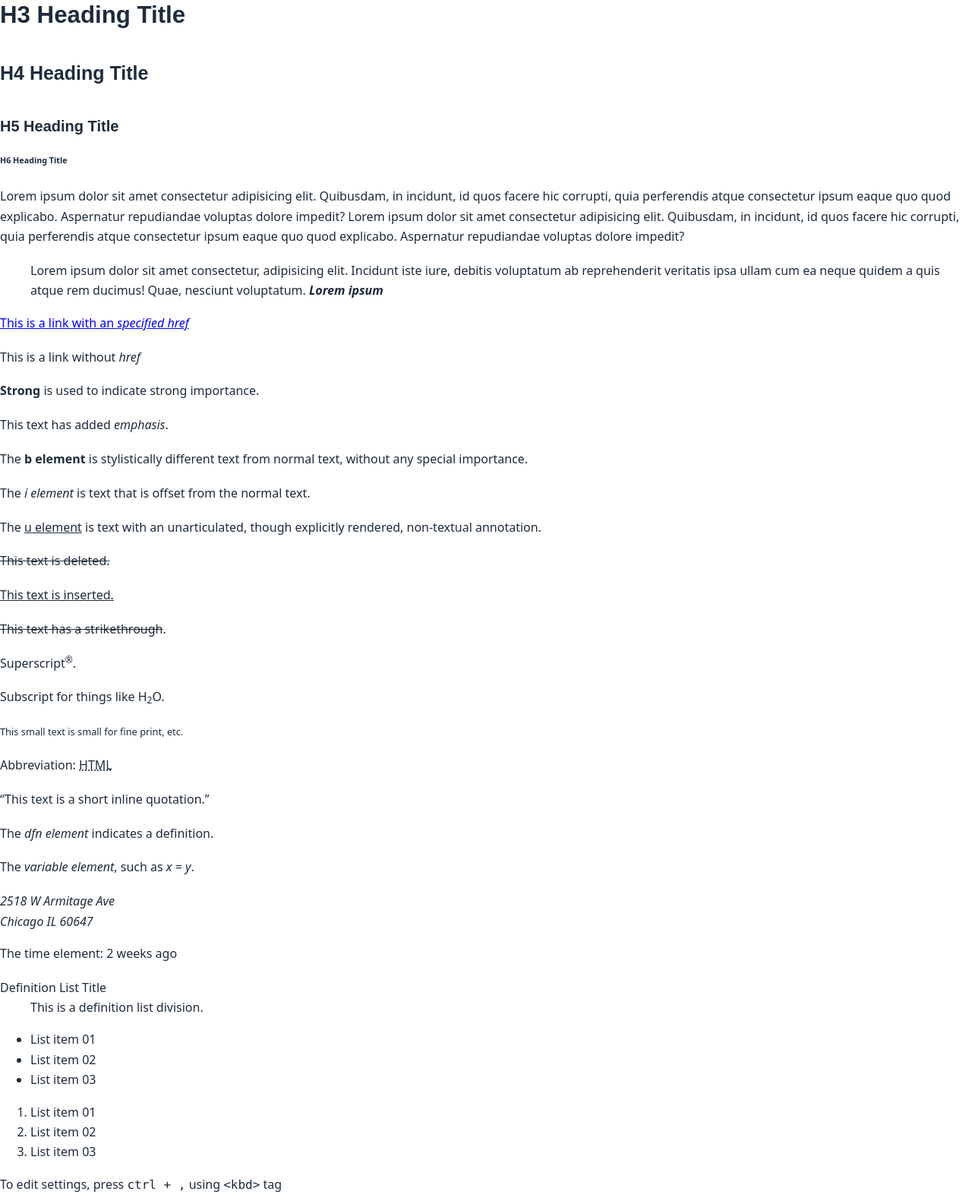
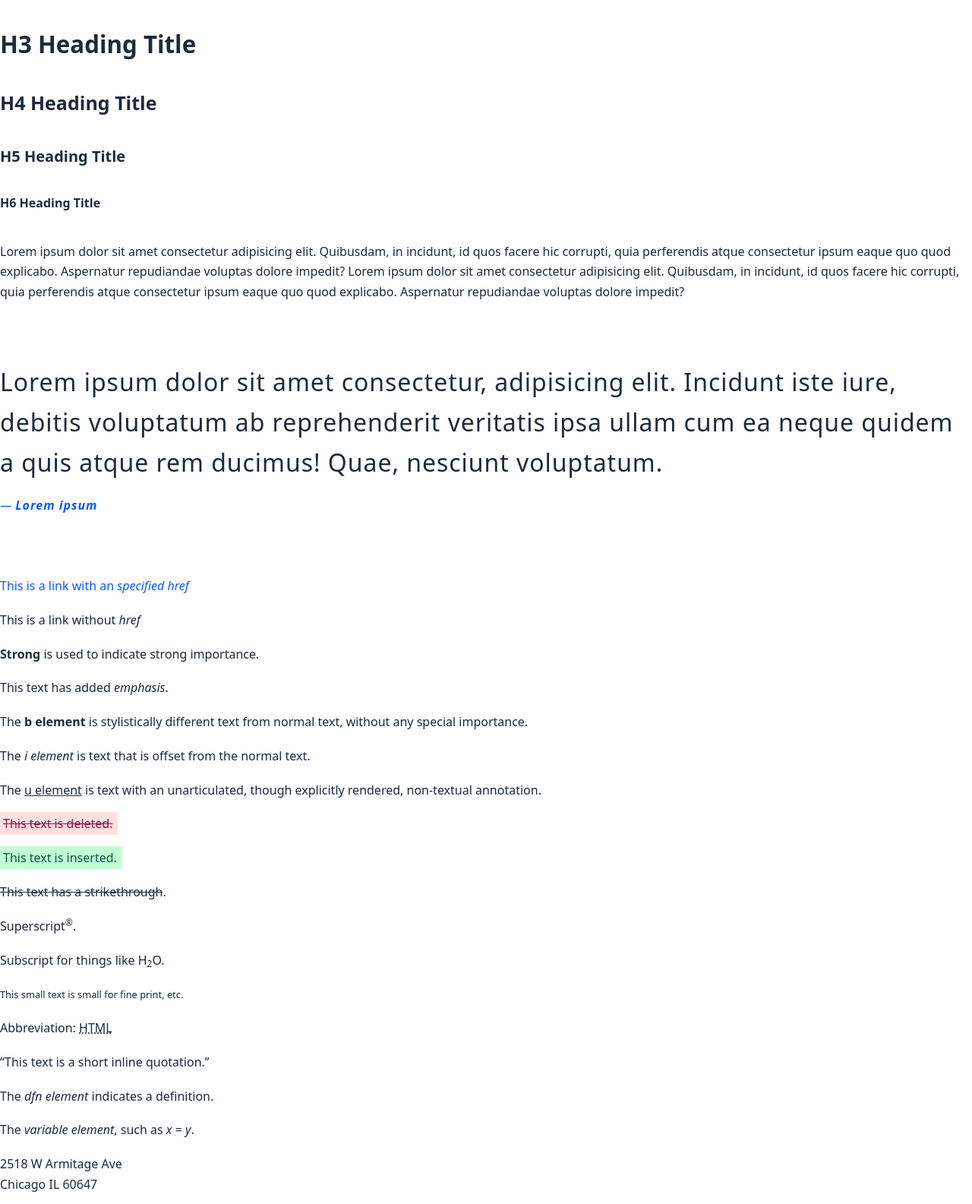
Before and after one commit to giotramu/css-kit, a website: page demo/index.html in a window 1280 px wide. Shown: the part 787-2372 px from the top of the page at 76% size. Drawn offline with nearby package versions, Linux system fonts and the light colour scheme; files that its build step writes are made by us from their sources.

Commit message:
feat(elements): style some html elements

```diff
--- a/demo/index.html
+++ b/demo/index.html
@@ -579,17 +579,17 @@ p q r s t u v w x y z { | } ~</pre
           Dialog
           <img
             src="https://raw.githubusercontent.com/alrra/browser-logos/master/src/chrome/chrome_32x32.png"
-            width="16px"
+            width="20px"
             alt="Google Chrome"
           />
           <img
             src="https://raw.githubusercontent.com/alrra/browser-logos/master/src/opera/opera_32x32.png"
-            width="16px"
+            width="20px"
             alt="Opera"
           />
           <img
             src="https://raw.githubusercontent.com/alrra/browser-logos/master/src/edge/edge_32x32.png"
-            width="16px"
+            width="20px"
             alt="Chromium Edge"
           />
         </h3>
@@ -604,22 +604,22 @@ p q r s t u v w x y z { | } ~</pre
           <small>styled only on</small>
           <img
             src="https://raw.githubusercontent.com/alrra/browser-logos/master/src/chrome/chrome_32x32.png"
-            width="16px"
+            width="20px"
             alt="Google Chrome"
           />
           <img
             src="https://raw.githubusercontent.com/alrra/browser-logos/master/src/safari/safari_32x32.png"
-            width="16px"
+            width="20px"
             alt="Apple Safari"
           />
           <img
             src="https://raw.githubusercontent.com/alrra/browser-logos/master/src/opera/opera_32x32.png"
-            width="16px"
+            width="20px"
             alt="Opera"
           />
           <img
             src="https://raw.githubusercontent.com/alrra/browser-logos/master/src/edge/edge_32x32.png"
-            width="16px"
+            width="20px"
             alt="Chromium Edge"
           />
         </h3>
--- /dev/null
+++ b/src/abstract/_custom-properties.scss
@@ -0,0 +1,66 @@
+/**
+ * CSS Custom Properties
+ */
+:root {
+  // 1. Personal brand colors.
+  --color-accent: hsl(221, 97%, 52%); /* 1 */
+  --color-gray: hsl(208, 28%, 86%); /* 1 */
+  --color-dark: hsl(212, 34%, 17%); /* 1 */
+  --color-light: #fff; /* 1 */
+
+  // 2. Global document styles.
+  --ck-root-font-size: 100%;
+  --ck-body-foreground: var(--color-dark);
+  --ck-body-background: var(--color-light);
+  --ck-body-font-size: 1rem;
+  --ck-body-line-height: 1.65;
+  --ck-scroll-padding: 100px;
+  --ck-scroll-behavior: smooth;
+
+  // 4. a11y
+  --ck-selection-foreground: var(--color-light);
+  --ck-selection-background: hsl(221, 97%, 52%);
+  --ck-outline-style: 2px solid;
+  --ck-outline-color: var(--color-accent);
+
+  // 5. <a>
+  --ck-link-foreground: var(--color-accent);
+  --ck-link-active-foreground: var(--color-accent);
+
+  // 6. <blockquote> & <cite>
+  --ck-blockquote-font-size: 2rem;
+  --ck-cite-foreground: var(--color-accent);
+  --ck-cite-font-size: 1rem;
+  --ck-cite-start-sign: '—';
+
+  // 7. <code>
+  --ck-code-border-radius: 2px;
+  --ck-code-background: hsl(220, 10%, 95%);
+
+  // 8. <del>
+  --ck-del-foreground: hsl(337, 74%, 31%);
+  --ck-del-background: hsl(0, 100%, 94%);
+
+  // 9. <h1>, <h2>, etc.
+  --ck-heading-line-height: 1.15;
+
+  // 10. <hr>
+  --ck-hr-height: 2px;
+  --ck-hr-margin: 50px;
+  --ck-hr-background: var(--color-gray);
+
+  // 11. <ins>
+  --ck-ins-foreground: hsl(161, 98%, 18%);
+  --ck-ins-background: hsl(138, 100%, 88%);
+
+  // 12. <kbd>
+  --ck-kbd-color: hsl(233, 34%, 96%);
+  --ck-kbd-border-radius: 4px;
+
+  // 13. <mark>
+  --ck-mark-foreground: var(--color-light);
+  --ck-mark-background: var(--color-accent);
+
+  // 13. <small>
+  --ck-small-font-size: 0.8em;
+}
--- /dev/null
+++ b/src/abstract/_functions.scss
@@ -0,0 +1,14 @@
+/**
+ * Positive integer exponent.
+ */
+@function exponent($number, $exponent) {
+  $value: 1;
+
+  @if $exponent > 0 {
+    @for $i from 1 through $exponent {
+      $value: $value * $number;
+    }
+  }
+
+  @return $value;
+}
--- a/src/common.scss
+++ b/src/common.scss
@@ -1,80 +1,83 @@
+// Abstract
+@import './abstract/custom-properties';
+@import './abstract/functions';
+
 /**
- * CSS Custom Properties:
- * 1. Personal brand colors.
+ ************
+ * Document *
+ ************
  */
-:root {
-  --gt-color-accent: #0c57fb; /* 1 */
-  --gt-color-gray: #d3dde6; /* 1 */
-  --gt-color-dark: #1d2b3b; /* 1 */
-  --gt-color-light: #fff; /* 1 */
+html {
+  font-size: var(--ck-root-font-size);
+  scroll-behavior: var(--ck-scroll-behavior);
+  scroll-padding: var(--ck-scroll-padding);
+}
+
+*::selection {
+  color: var(--ck-selection-foreground);
+  background: var(--ck-selection-background);
+}
+
+*:focus {
+  outline: var(--ck-outline-style) var(--ck-outline-color);
+}
+
+[tabindex='-1'] {
+  outline: none;
+}
+
+*,
+*::before,
+*::after {
+  outline-color: var(--ck-outline-color);
+}
+
+body {
+  color: var(--ck-body-foreground);
+  background-color: var(--ck-body-background);
+  font-size: var(--ck-body-font-size);
+  font-weight: normal;
+  line-height: var(--ck-body-line-height);
 }
 
 /**
- **************
- * Type scale *
- **************
+ ***********************
+ * Basic HTML Elements *
+ ***********************
  */
-html {
-  font-size: 100%; //- 16px
-}
-
-body {
-  color: var(--gt-color-dark);
-  background-color: var(--body-bg-color, var(--gt-color-light));
-  font-weight: normal;
-  line-height: 1.65;
-}
 
 p {
   margin-bottom: 1.15rem;
 }
 
-h1,
-h2,
-h3,
-h4,
-h5 {
-  margin: 2.75rem 0 1.05rem;
-  font-family: giotramu-sans, sans-serif;
-  font-weight: bold;
-  line-height: 1.15;
+address {
+  font-style: normal;
+  line-height: inherit;
 }
 
-h1 {
-  margin-top: 0;
-  font-size: 3.052em;
+dd {
+  margin: 0;
+  padding: 0;
 }
 
-h2 {
-  font-size: 2.441em;
+ol,
+ul {
+  padding-left: 1rem;
 }
 
-h3 {
-  font-size: 1.953em;
-}
-
-h4 {
-  font-size: 1.563em;
-}
-
-h5 {
-  font-size: 1.25em;
-}
-
-small {
-  font-size: 0.8em;
-}
+@import './elements/a';
+@import './elements/blockquote';
+@import './elements/code';
+@import './elements/del';
+@import './elements/headings';
+@import './elements/hr';
+@import './elements/ins';
+@import './elements/kbd';
+@import './elements/mark';
+@import './elements/small';
 
 /**
- * Highlight the body text on selection.
+ **************************
+ * Advanced HTML Elements *
+ **************************
  */
-*::selection {
-  color: var(--gt-color-light);
-  background: hsla(221, 97, 52, 80%);
-}
-
-/**
- *****************
- * HTML Elements *
- *****************
- */
--- /dev/null
+++ b/src/elements/_a.scss
@@ -0,0 +1,10 @@
+a:link,
+a:visited {
+  color: var(--ck-link-foreground);
+  text-decoration: none;
+  transition: color 100ms linear;
+
+  &:hover {
+    color: var(--ck-link-active-foreground);
+  }
+}
--- /dev/null
+++ b/src/elements/_blockquote.scss
@@ -0,0 +1,23 @@
+blockquote {
+  margin: 2.5em 0;
+  padding: 0;
+  font-size: var(--ck-blockquote-font-size);
+  line-height: calc(var(--ck-global-line-height) / 1.2);
+  letter-spacing: 0.03em;
+
+  > * {
+    font-size: inherit;
+  }
+
+  cite {
+    display: block;
+    margin-top: calc(var(--ck-cite-font-size));
+    color: var(--ck-cite-foreground);
+    font-size: var(--ck-cite-font-size);
+
+    &::before {
+      content: var(--ck-cite-start-sign);
+      margin-right: 4px;
+    }
+  }
+}
--- /dev/null
+++ b/src/elements/_code.scss
@@ -0,0 +1,7 @@
+p code {
+  display: inline-block;
+  margin: 2px 0;
+  border-radius: var(--ck-code-border-radius);
+  padding: 0 4px;
+  background-color: var(--ck-code-background);
+}
--- /dev/null
+++ b/src/elements/_del.scss
@@ -0,0 +1,6 @@
+del {
+  padding: 2px 4px;
+  color: var(--ck-del-foreground);
+  background-color: var(--ck-del-background);
+  box-shadow: 0 0 0 2px var(--ck-del-background);
+}
--- /dev/null
+++ b/src/elements/_headings.scss
@@ -0,0 +1,37 @@
+$heading-scale: 1.25;
+
+h1,
+h2,
+h3,
+h4,
+h5 {
+  margin: 2.75rem 0 1.05rem;
+  font-family: giotramu-sans, inherit;
+  font-weight: bold;
+  line-height: var(--ck-heading-line-height);
+}
+
+h1 {
+  margin-top: 0;
+  font-size: calc(var(--ck-body-font-size) * #{exponent($heading-scale, 5)});
+}
+
+h2 {
+  font-size: calc(var(--ck-body-font-size) * #{exponent($heading-scale, 4)});
+}
+
+h3 {
+  font-size: calc(var(--ck-body-font-size) * #{exponent($heading-scale, 3)});
+}
+
+h4 {
+  font-size: calc(var(--ck-body-font-size) * #{exponent($heading-scale, 2)});
+}
+
+h5 {
+  font-size: calc(var(--ck-body-font-size) * #{exponent($heading-scale, 1)});
+}
+
+h6 {
+  font-size: var(--ck-body-font-size);
+}
--- /dev/null
+++ b/src/elements/_hr.scss
@@ -0,0 +1,9 @@
+hr {
+  display: block;
+  width: 100%;
+  height: var(--ck-hr-height);
+  margin-top: var(--ck-hr-margin);
+  margin-bottom: var(--ck-hr-margin);
+  border: none;
+  background-color: var(--ck-hr-background);
+}
--- /dev/null
+++ b/src/elements/_ins.scss
@@ -0,0 +1,7 @@
+ins {
+  padding: 2px 4px;
+  color: var(--ck-ins-foreground);
+  background-color: var(--ck-ins-background);
+  box-shadow: 0 0 0 2px var(--ck-ins-background);
+  text-decoration: none;
+}
--- /dev/null
+++ b/src/elements/_kbd.scss
@@ -0,0 +1,6 @@
+kbd {
+  border: 1px solid var(--ck-kbd-color);
+  border-radius: var(--ck-kbd-border-radius);
+  padding: 2px 4px;
+  box-shadow: 0 3px 0 var(--ck-kbd-color), 0 3px 10px rgba(0, 0, 0, 0.05);
+}
--- /dev/null
+++ b/src/elements/_mark.scss
@@ -0,0 +1,5 @@
+mark {
+  color: var(--ck-mark-foreground);
+  background: var(--ck-mark-background);
+  box-shadow: 0 0 0 2px var(--ck-mark-background);
+}
--- /dev/null
+++ b/src/elements/_small.scss
@@ -0,0 +1,3 @@
+small {
+  font-size: var(--ck-small-font-size);
+}
--- a/src/normalizer.scss
+++ b/src/normalizer.scss
@@ -3,15 +3,6 @@
  * Document *
  ************
  */
-
-/**
- * Use a better box model.
- */
-*,
-*::before,
-*::after {
-  box-sizing: border-box;
-}
 
 /**
  * Use a more readable tab size.
@@ -22,12 +13,23 @@
 }
 
 /**
+ * 1. Use a better box model.
  * 1. Correct the line height in all browsers.
  * 2. Prevent adjustments of font size after orientation changes in iOS.
  */
 html {
-  line-height: 1.15; /* 1 */
-  -webkit-text-size-adjust: 100%; /* 2 */
+  box-sizing: border-box; /* 1 */
+  line-height: 1.15; /* 2 */
+  -webkit-text-size-adjust: 100%; /* 3 */
+}
+
+/**
+ * Inherit a better box model.
+ */
+*,
+*::before,
+*::after {
+  box-sizing: inherit;
 }
 
 /**
@@ -38,6 +40,10 @@ body {
   margin: 0; /* 1 */
   font-family: system-ui, -apple-system, 'Segoe UI', Roboto, Helvetica, Arial,
     sans-serif, 'Apple Color Emoji', 'Segoe UI Emoji'; /* 2 */
+}
+
+img {
+  max-width: 100%;
 }
 
 /**
```
Also changed, not shown: docs/custom-media.md (deleted, +0 -42 lines), docs/custom-properties.md (deleted, +0 -12 lines), .stylelintrc.js, README.md, src/elements/accordion.scss (deleted).
